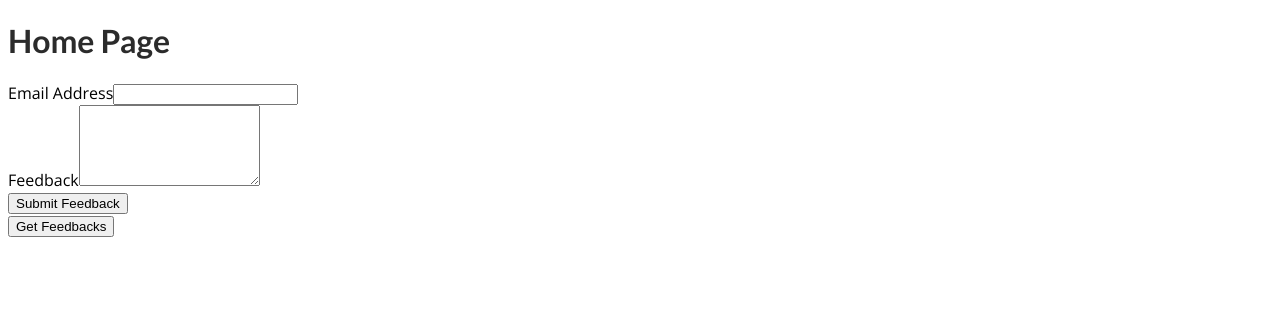
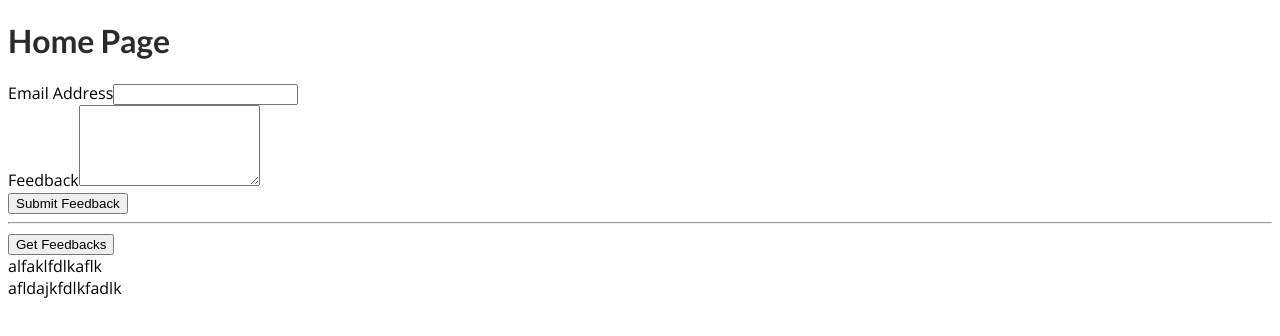
Before and after one commit to emdadul-islam439/nextjs-backend-with-api-route-practice, a Next.js app: page / in a window 1280 px wide. Both pictures are taken after a click on the button "Get Feedbacks". Shown: the top 336 px of the page. Built offline with nearby package versions, Linux system fonts and the light colour scheme.

Commit message:
finished ch-08 vid-07--> implemented GET method, showed the reponse into console and front-end

```diff
--- a/pages/api/feedback.js
+++ b/pages/api/feedback.js
@@ -11,7 +11,7 @@ function handler(req, res) {
   }
   if (req.method === "POST") {
     const email = req.body.email;
-    const feedbackText = req.body.feedback;
+    const feedbackText = req.body.text;
 
     const newFeedback = {
       id: new Date().toISOString(),
@@ -27,7 +27,7 @@ function handler(req, res) {
   } else {
     const filePath = buildFeedbackPath();
     const data = extractFeedback(filePath);
-    res.status(200).json(data);
+    res.status(200).json({ feedback: data });
   }
 }
 
--- a/pages/index.js
+++ b/pages/index.js
@@ -1,13 +1,17 @@
-import { useRef } from "react";
+import { useRef, useState } from "react";
 
 function HomePage() {
+  const [loadedFeedbacks, setLoadedFeedbacks] = useState([]);
   const emailInputRef = useRef();
   const feedbackInputRef = useRef();
 
   function getAllFeedbacks() {
     fetch("/api/feedback")
       .then((response) => response.json())
-      .then((data) => console.log(data));
+      .then((data) => {
+        console.log(data);
+        setLoadedFeedbacks(data.feedback);
+      });
   }
 
   function submitFormHandler(event) {
@@ -32,6 +36,7 @@ function HomePage() {
   return (
     <div>
       <h1>Home Page</h1>
+
       <form onSubmit={submitFormHandler}>
         <div>
           <label htmlFor="email">Email Address</label>
@@ -43,7 +48,15 @@ function HomePage() {
         </div>
         <button>Submit Feedback</button>
       </form>
+
+      <hr />
+
       <button onClick={getAllFeedbacks}>Get Feedbacks</button>
+      <ul>
+        {loadedFeedbacks.map((feedback) => (
+          <li key={feedback.id}>{feedback.text}</li>
+        ))}
+      </ul>
     </div>
   );
 }
```
